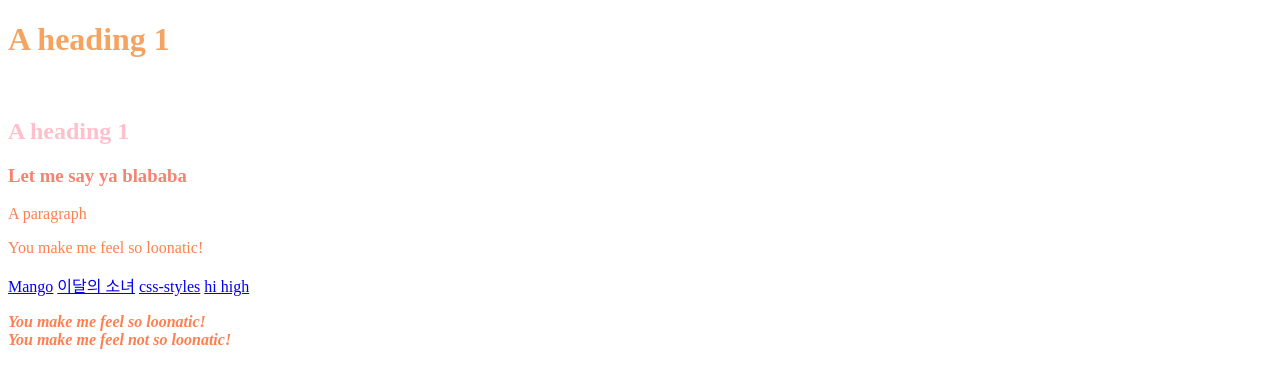
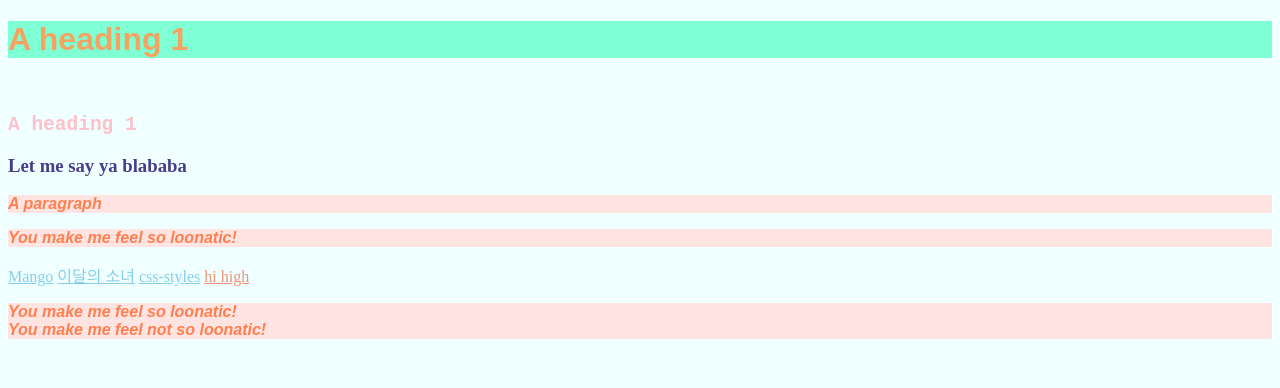
Before and after one commit to loonatheworld12/assignment1, a plain HTML site: page index.html in a window 1280 px wide. Drawn offline with Linux system fonts and the light colour scheme.

Commit message:
Intial commit

```diff
--- a/css/styles.css
+++ b/css/styles.css
@@ -2,10 +2,28 @@ html {
     color: salmon;
 }
 
+body {
+    color: darkslateblue;
+    background-color:azure
+}
+
 h1 {
     color: sandybrown;
+    background-color: aquamarine;
+    font-family: "arial"
 }
+
 
 p {
     color: steelblue;
+    background-color: mistyrose
 }
+
+a{
+    color: aquamarine
+}
+
+h2{
+    font-family: monospace;
+    font-weight: 900
+}
--- a/index.html
+++ b/index.html
@@ -7,7 +7,15 @@
 
     <style>
         p{
-            color: coral
+            color: coral;
+            font-family:sans-serif;
+            font-style: italic;
+            font-weight:bolder
+
+        }
+
+        a{
+            color:skyblue
         }
     </style>
 </head>
@@ -22,7 +30,7 @@
     <a href="http://www.loonatheworld.com" target="_blank">이달의 소녀</a>
 
     <a href="css/styles.css">css-styles</a>
-    <a href="https://www.youtube.com/watch?v=846cjX0ZTrk" target="_blank">hi high</a>
+    <a href="https://www.youtube.com/watch?v=846cjX0ZTrk" target="_blank" style="color: darksalmon">hi high</a>
     <p><strong><em>You make me feel so loonatic! <br>You make me feel not so loonatic!</em></strong></p>
 </body>
 </html>
```
